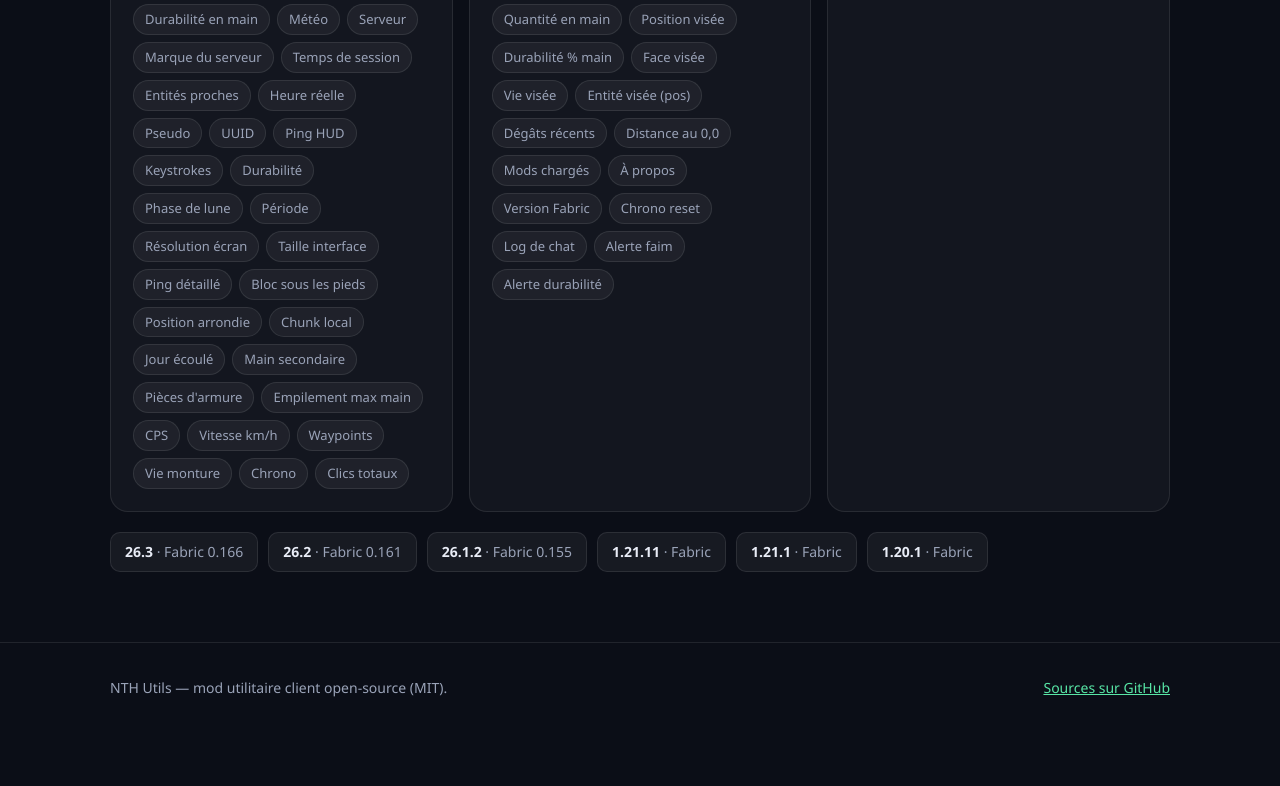
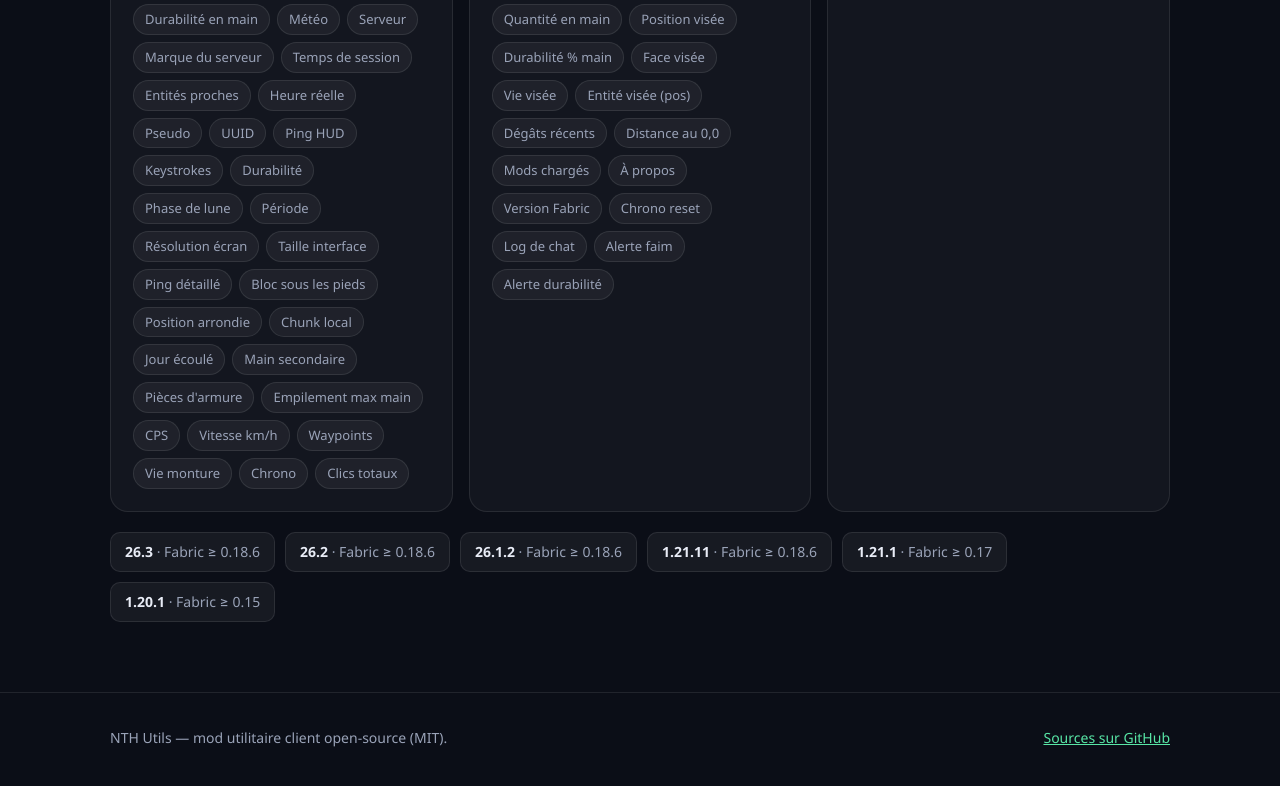
Before and after one commit to nth-oficiell/test, a plain HTML site: page docs/index.html in a window 1280 px wide. Shown: the part 2294-3080 px from the top of the page. Before the commit the page ends 3053 px from the top, so only its background shows below. Drawn offline with Linux system fonts and the light colour scheme.

Commit message:
Compatibilité Fabric Loader : exigence abaissée à >=0.18.6 pour 26.x et 1.21.11 (refusait le loader stable), chips du site corrigées
Co-authored-by: nth-oficiell <nth-oficiell@users.noreply.github.com>

```diff
--- a/docs/index.html
+++ b/docs/index.html
@@ -263,12 +263,12 @@
     <div class="grid" id="modulegrid"></div>
 
     <div class="versions">
-      <div class="vchip"><b>26.3</b> · Fabric 0.166</div>
-      <div class="vchip"><b>26.2</b> · Fabric 0.161</div>
-      <div class="vchip"><b>26.1.2</b> · Fabric 0.155</div>
-      <div class="vchip"><b>1.21.11</b> · Fabric</div>
-      <div class="vchip"><b>1.21.1</b> · Fabric</div>
-      <div class="vchip"><b>1.20.1</b> · Fabric</div>
+      <div class="vchip"><b>26.3</b> · Fabric ≥ 0.18.6</div>
+      <div class="vchip"><b>26.2</b> · Fabric ≥ 0.18.6</div>
+      <div class="vchip"><b>26.1.2</b> · Fabric ≥ 0.18.6</div>
+      <div class="vchip"><b>1.21.11</b> · Fabric ≥ 0.18.6</div>
+      <div class="vchip"><b>1.21.1</b> · Fabric ≥ 0.17</div>
+      <div class="vchip"><b>1.20.1</b> · Fabric ≥ 0.15</div>
     </div>
   </div>
 </section>
--- a/fabric-1.21.11/src/main/resources/fabric.mod.json
+++ b/fabric-1.21.11/src/main/resources/fabric.mod.json
@@ -18,7 +18,7 @@
     "utilikit.mixins.json"
   ],
   "depends": {
-    "fabricloader": ">=0.20.0",
+    "fabricloader": ">=0.18.6",
     "fabric-api": "*",
     "minecraft": "~1.21.11",
     "java": ">=21"
--- a/fabric-26.1.2/src/main/resources/fabric.mod.json
+++ b/fabric-26.1.2/src/main/resources/fabric.mod.json
@@ -18,7 +18,7 @@
     "utilikit.mixins.json"
   ],
   "depends": {
-    "fabricloader": ">=0.20.1",
+    "fabricloader": ">=0.18.6",
     "fabric-api": "*",
     "minecraft": "~26.1.2",
     "java": ">=25"
--- a/fabric-26.2/src/main/resources/fabric.mod.json
+++ b/fabric-26.2/src/main/resources/fabric.mod.json
@@ -18,7 +18,7 @@
     "utilikit.mixins.json"
   ],
   "depends": {
-    "fabricloader": ">=0.20.1",
+    "fabricloader": ">=0.18.6",
     "fabric-api": "*",
     "minecraft": "~26.2",
     "java": ">=25"
--- a/fabric-26.3/src/main/resources/fabric.mod.json
+++ b/fabric-26.3/src/main/resources/fabric.mod.json
@@ -18,7 +18,7 @@
     "utilikit.mixins.json"
   ],
   "depends": {
-    "fabricloader": ">=0.20.1",
+    "fabricloader": ">=0.18.6",
     "fabric-api": "*",
     "minecraft": "~26.3",
     "java": ">=25"
```
